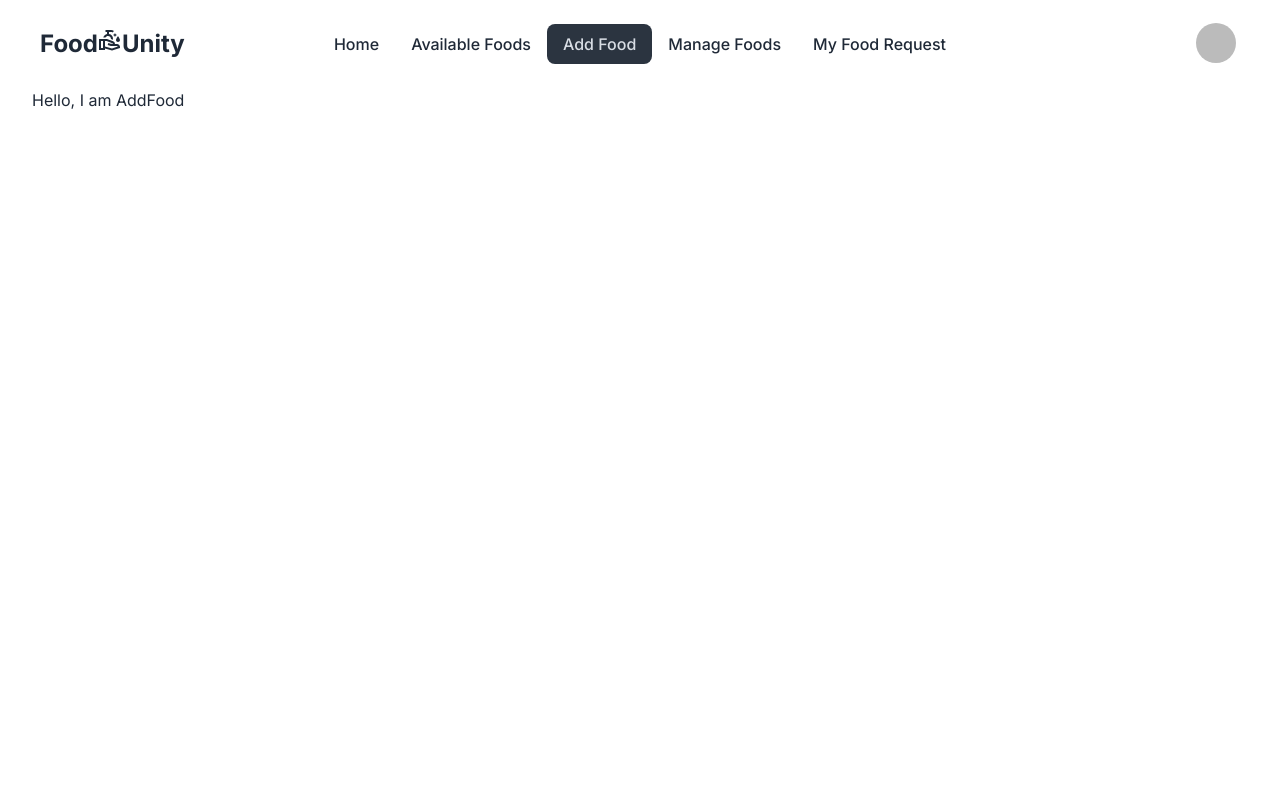
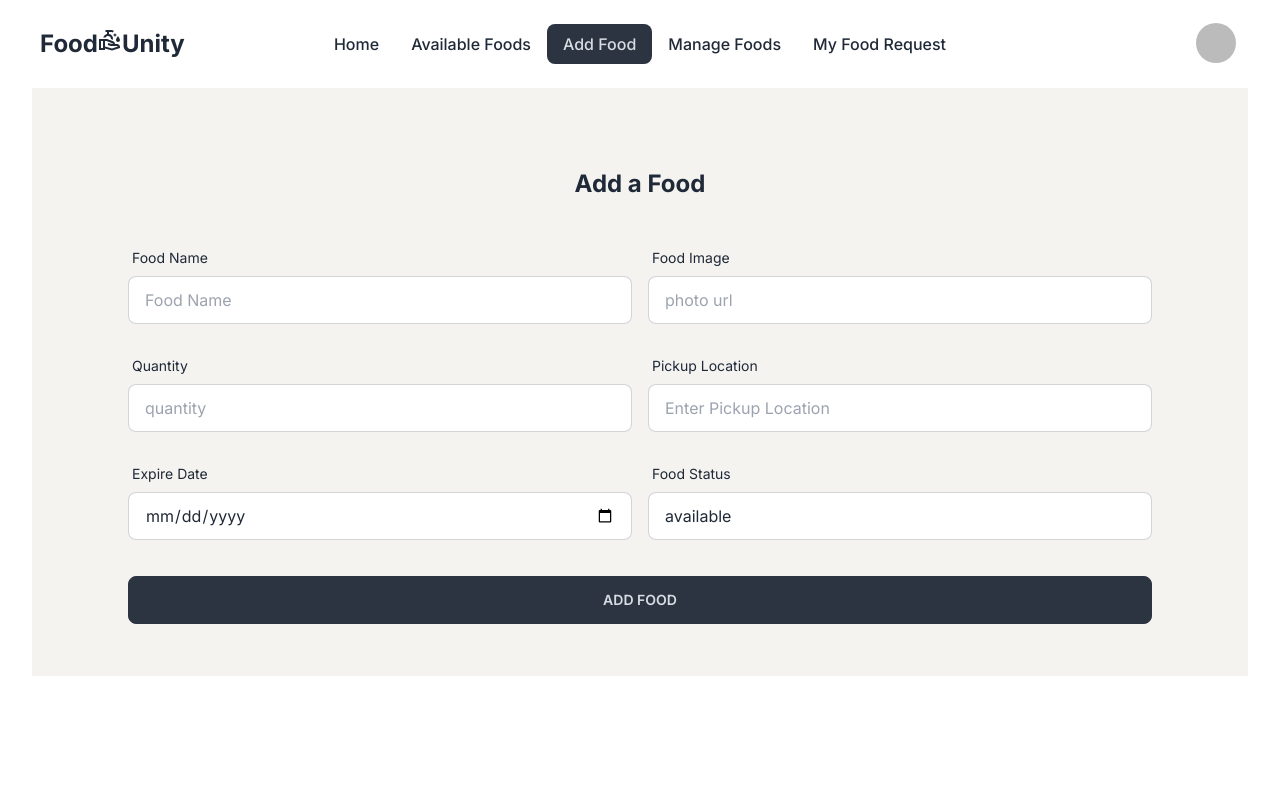
Before and after one commit to nayon117/food-unity-client, a React (Vite) app: page /add-food in a window 1280 px wide. Shown: the top 800 px of the page. Built offline with nearby package versions, Linux system fonts and the light colour scheme; no server answers; sample sign-in values are in the browser's storage.

Commit message:
create form in add food page

```diff
--- a/src/pages/AddFood/AddFood.jsx
+++ b/src/pages/AddFood/AddFood.jsx
@@ -1,7 +1,114 @@
+import useAuth from "../../hooks/useAuth";
+
 const AddFood = () => {
+
+  const { user } = useAuth()
+
+  const handleSubmit = (e) => {
+    e.preventDefault()
+    const form = e.target;
+    const email = user.email;
+    const photo = user.photoURL;
+    const userName = user.displayName;
+    const foodName = form.foodName.value;
+    const foodImage = form.foodImage.value;
+    const foodQuantity = form.foodQuantity.value;
+    const pickupLocation = form.pickupLocation.value;
+    const expiredDateTime = form.expiredDateTime.value;
+    const foodStatus = form.foodStatus.value;
+    console.log(email, photo,userName, foodName, foodImage, foodQuantity, pickupLocation ,expiredDateTime, foodStatus);
+  }
+
+
+
+
+
+
   return (
-    <div>
-      <p>Hello, I am AddFood</p>
+    <div className="px-24 py-10 bg-[#F4F3F0]">
+      <h2 className="text-center font-bold text-2xl py-10">Add a Food</h2>
+      <form onSubmit={handleSubmit}>
+        {/* row */}
+        <div className="md:flex mb-6">
+          <div className="  md:w-1/2">
+            <label className="label" htmlFor="foodName">
+              <span className="label-text">Food Name</span>
+            </label>
+
+            <input
+              className="input w-full input-bordered"
+              name="foodName"
+              placeholder="Food Name"
+            />
+          </div>
+          <div className="md:w-1/2 md:ml-4">
+            <label className="label" htmlFor="foodImage">
+              <span className="label-text">Food Image</span>
+            </label>
+            <input
+              className="input w-full input-bordered"
+              name="foodImage"
+              placeholder="photo url"
+
+            />
+          </div>
+        </div>
+        {/*  quantity pickup location */}
+        <div className="md:flex mb-6">
+          <div className="  md:w-1/2">
+            <label className="label" htmlFor="foodQuantity">
+              <span className="label-text">Quantity</span>
+            </label>
+
+            <input
+              className="input w-full input-bordered"
+              name="foodQuantity"
+              placeholder="quantity"
+            />
+          </div>
+          <div className=" md:w-1/2 md:ml-4">
+            <label className="label" htmlFor="pickupLocation">
+              <span className="label-text">Pickup Location</span>
+            </label>
+            <input
+              className="input w-full input-bordered  "
+              name="pickupLocation"
+              placeholder="Enter Pickup Location"
+            />
+          </div>
+        </div>
+        {/* expiredDateTime Additional Notes */}
+        <div className="md:flex mb-6">
+          <div className=" md:w-1/2">
+            <label className="label" htmlFor="expiredDateTime">
+              <span className="label-text">Expire Date</span>
+            </label>
+
+            <input
+              className="input w-full input-bordered"
+              type="date"
+              name="expiredDateTime"
+              placeholder=" expiredDateTime"
+            />
+          </div>
+          <div className=" md:w-1/2 md:ml-4">
+            <label className="label" htmlFor="foodStatus">
+              <span className="label-text">Food Status</span>
+            </label>
+            <input
+              className="input w-full input-bordered  "
+              name="foodStatus"
+             defaultValue='available'
+            />
+          </div>
+        </div>
+
+        <input
+          className="btn btn-block my-3 btn-neutral"
+          type="submit"
+          value="Add Food"
+        />
+      </form>
     </div>
   );
 };
```
